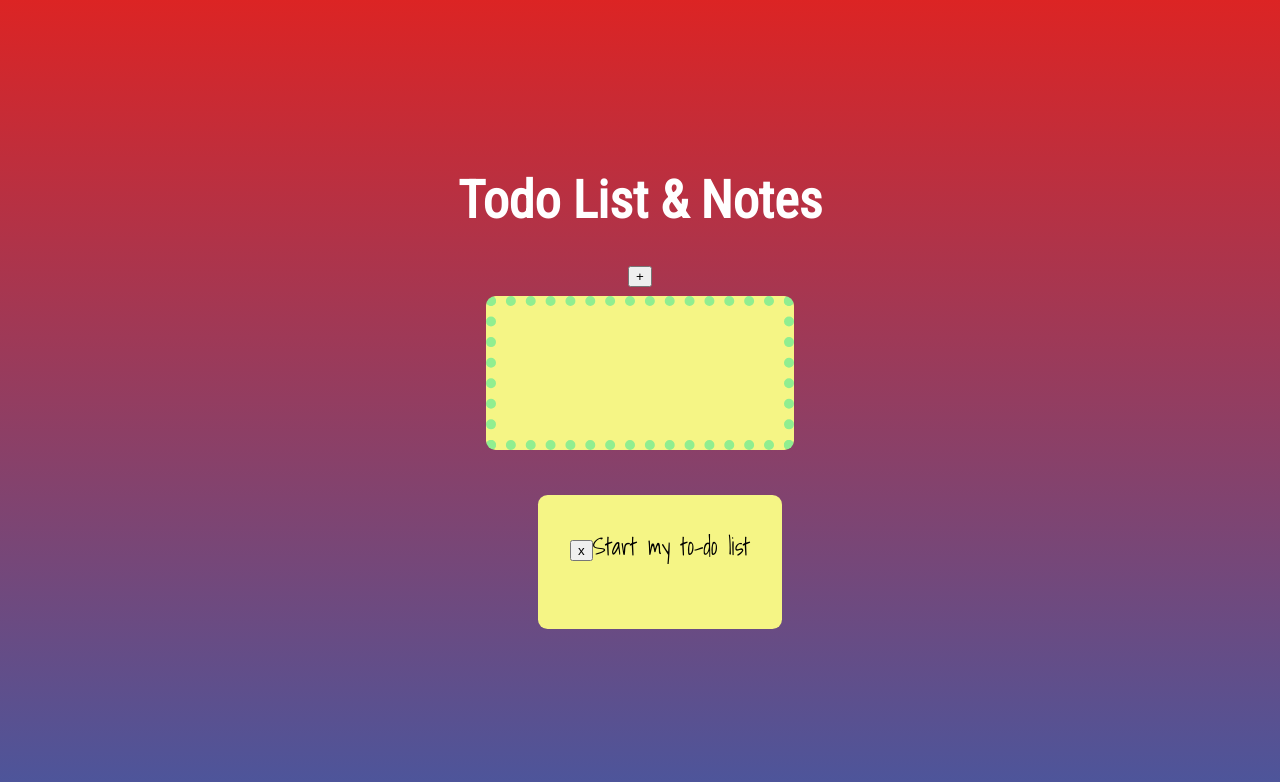
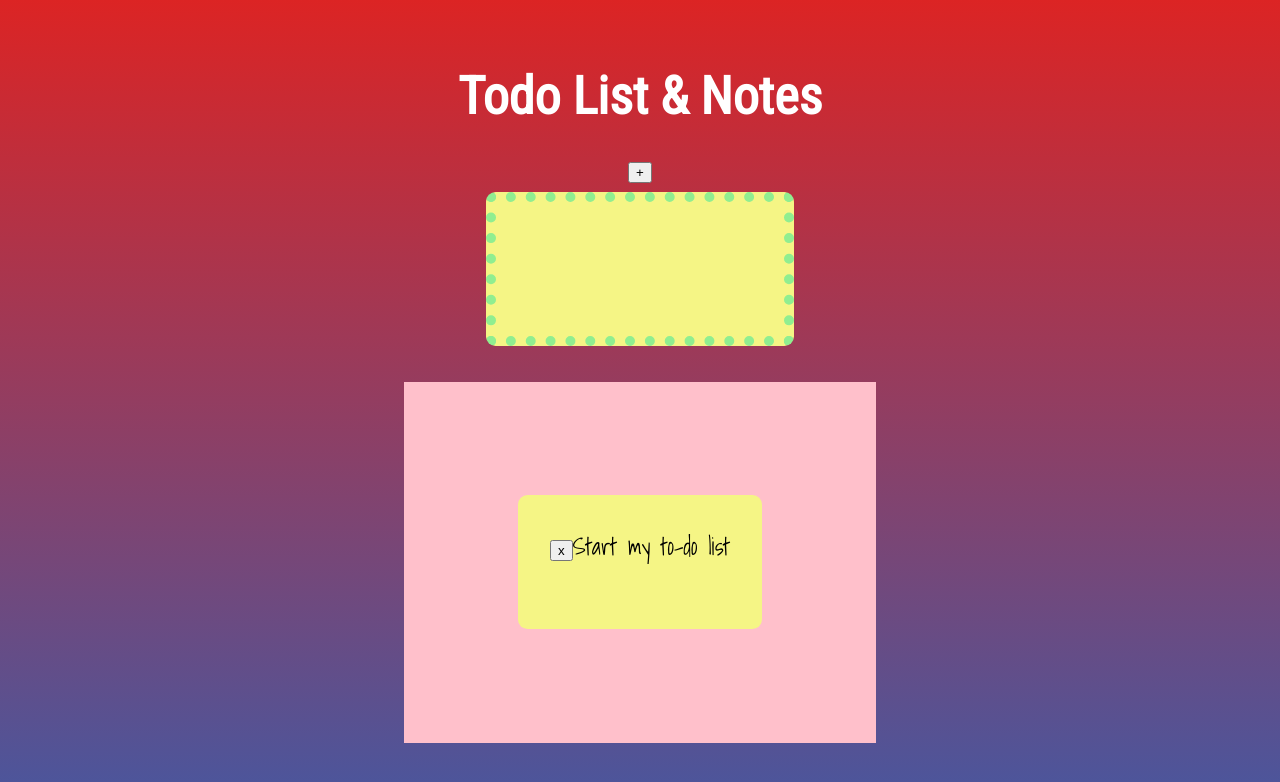
Before and after one commit to daisybarrette/drag-and-drop-sticky-notes, a React (Create React App) app: page / in a window 1280 px wide. Shown: the top 782 px of the page. Built offline with nearby package versions, Linux system fonts and the light colour scheme.

Commit message:
Add droppable zone -- WIP

```diff
--- a/src/App.js
+++ b/src/App.js
@@ -1,6 +1,6 @@
 import React, { useState } from 'react';
 import { v4 as uuid } from 'uuid';
-import { DragDropContext } from 'react-beautiful-dnd';
+import { DragDropContext, Droppable } from 'react-beautiful-dnd';
 
 import './App.css';
 import Note from './components/Note';
@@ -14,7 +14,6 @@ function Form({ addNote }) {
         if (!content) {
             return;
         }
-        console.log('a new item is added...', content);
         addNote({
             content: content,
             id: newId,
@@ -49,7 +48,6 @@ function App() {
     }
 
     function handleRemoveNote(noteIndex) {
-        console.log('removing note with index: ', noteIndex);
         const updatedNotes = [...notes];
         updatedNotes.splice(noteIndex, 1);
         setNotes(updatedNotes);
@@ -70,7 +68,15 @@ function App() {
                 <Form addNote={handleAddNote} />
 
                 <DragDropContext onDragEnd={(result) => console.log('done dragging', result)}>
-                    <ul className='noteList'>
+                    <Droppable droppableId='toDoNoteList'>
+                        {(provided) => (
+                            <ul
+                                className='noteList'
+                                {...provided.droppableProps}
+                                ref={provided.innerRef}
+                                style={{ background: 'pink', padding: '4em' }}
+                            >
+                                {provided.placeholder}
                                 {notes.map((note, index) => (
                                     <Note
                                         key={note.id}
@@ -80,6 +86,8 @@ function App() {
                                     />
                                 ))}
                             </ul>
+                        )}
+                    </Droppable>
                 </DragDropContext>
             </header>
         </div>
```
Lines whose indentation alone changed are shown as unchanged.
